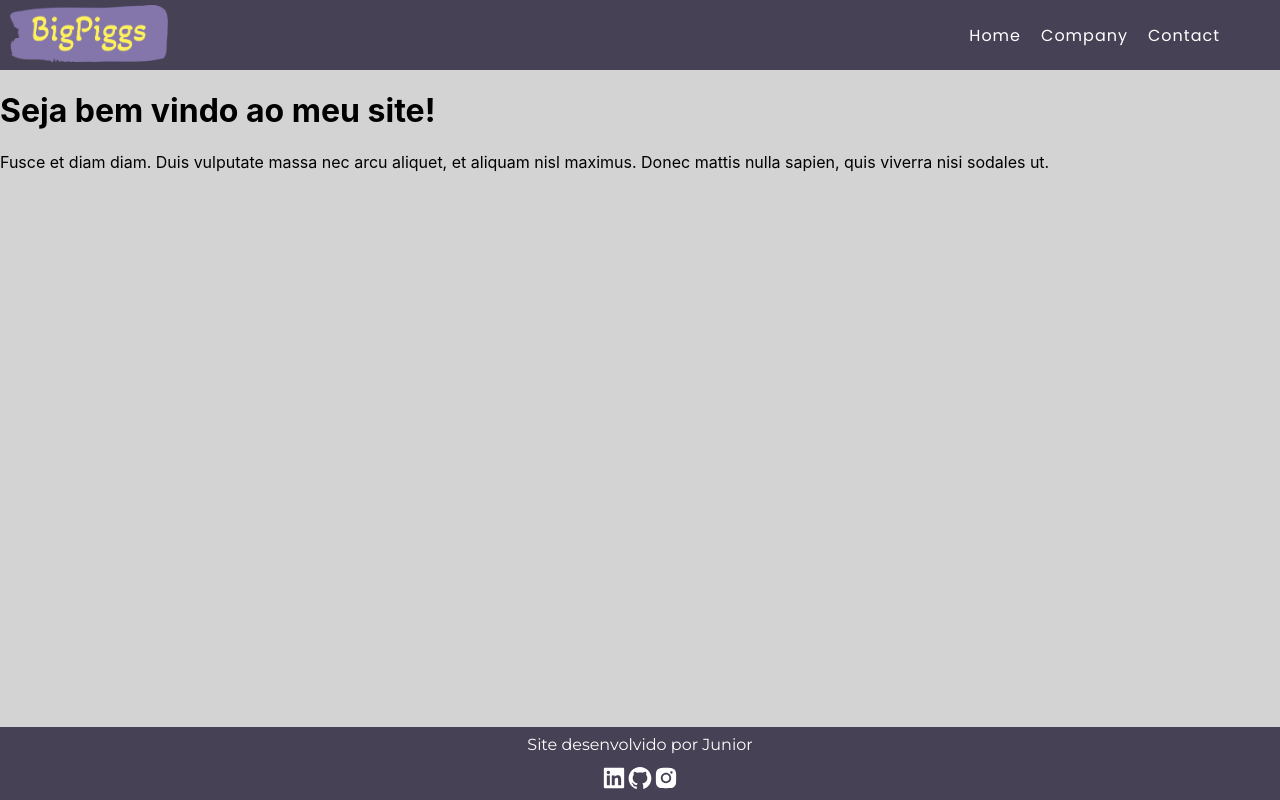
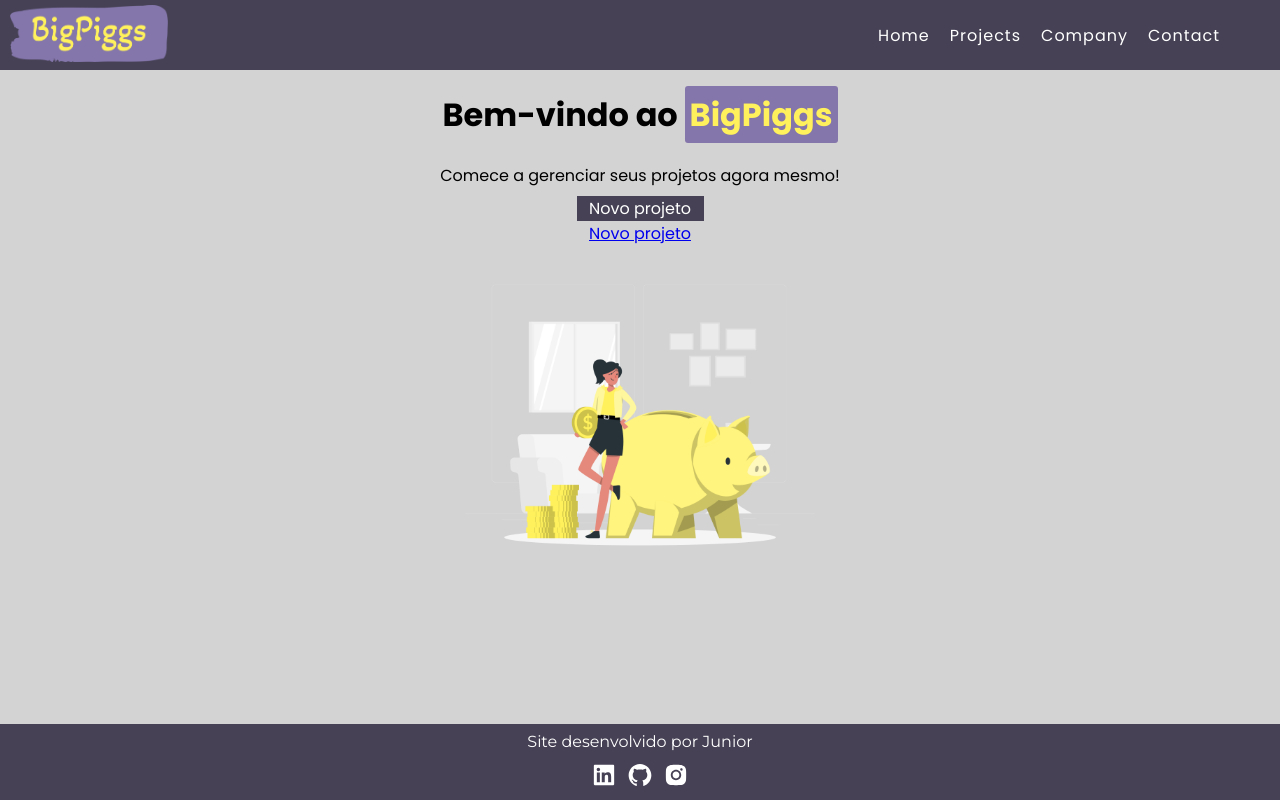
Before and after one commit to JosivaldoS/BigPigg, a React (Create React App) app: page / in a window 1280 px wide. Built offline with nearby package versions, Linux system fonts and the light colour scheme.

Commit message:
Adicionando links e formando a home
Adicionei a página home para o meu projeto com imagem e tudo funcionando.
Adicionei também um novo componente que irá ser utilizado para enviarmos links através dele.

```diff
--- a/src/App.js
+++ b/src/App.js
@@ -1,20 +1,28 @@
 import Footer from "./components/Layout/Footer/Footer";
 import Header from "./components/Layout/Header/Header";
-import Home from "./components/Pages/Home"
+import Home from "./components/Pages/Home/Home"
 import Company from "./components/Pages/Company"
 import Contact from "./components/Pages/Contact"
+import Projects from "./components/Pages/Projects"
+import NewProject from "./components/Pages/NewProject"
 import { BrowserRouter as Router, Routes, Route} from "react-router-dom";
+import Container from "./components/Layout/Container/Container";
+
 
 function App() {
   return (
     <div className="App">
       <Router>
+        <Container>
           <Header />
           <Routes>
             <Route path="/" element={<Home />}/>
+            <Route path="/projects" element={<Projects />} />
             <Route path="/empresa" element={<Company />} />
             <Route path="/contact" element={<Contact />} />
+            <Route path="/newproject" element={<NewProject />} />
           </Routes>
+        </Container>
       </Router>
       <Footer />
     </div>
--- /dev/null
+++ b/src/components/Layout/Container/Container.js
@@ -0,0 +1,8 @@
+
+export default function Container(props){
+    return(
+        <div>
+            {props.children}
+        </div>
+    )
+}
--- a/src/components/Layout/Footer/Footer.js
+++ b/src/components/Layout/Footer/Footer.js
@@ -6,9 +6,24 @@ export default function Footer(){
         <footer>
             <p>Site desenvolvido por Junior</p>
             <nav className={styles.navigationSocial}>
-                <AiFillLinkedin />
-                <AiFillGithub />
-                <AiFillInstagram />
+                <a
+                    href="https://www.linkedin.com/in/josivaldo-junior/"
+                    target="__blank"
+                >
+                    <AiFillLinkedin />
+                </a>
+                <a
+                    href="https://github.com/JosivaldoS"
+                    target="__blank"
+                >
+                    <AiFillGithub />
+                </a>
+                <a
+                    href="https://www.instagram.com/devjunin/"
+                    target="__blank"
+                >
+                    <AiFillInstagram />
+                </a>
             </nav>
         </footer>
     )
--- a/src/components/Layout/Footer/Footer.module.css
+++ b/src/components/Layout/Footer/Footer.module.css
@@ -15,6 +15,21 @@ footer > p{
 }
 
 .navigationSocial{
+    height: 35px;
     font-size: 26px;
     padding: 3px 0px;
 }
+
+.navigationSocial > a{
+    position: relative;
+    padding: 5px;
+    color: white;
+
+    transition: all 0.4s;
+    opacity: 0.5px;
+}
+
+.navigationSocial > a:hover{
+    opacity: 1px;
+    color: #FFF15C;
+}
--- a/src/components/Layout/Header/Header.js
+++ b/src/components/Layout/Header/Header.js
@@ -15,6 +15,9 @@ export default function Header(){
                         <Link to="/" className={styles.Links}>Home</Link>
                     </li>
                     <li>
+                        <Link to="/projects" className={styles.Links}>Projects</Link>
+                    </li>
+                    <li>
                         <Link to="/empresa" className={styles.Links}>Company</Link>
                     </li>
                     <li>
--- /dev/null
+++ b/src/components/Pages/ButtonLink.js
@@ -0,0 +1,8 @@
+import { Link } from "react-router-dom";
+import styles from "./ButtonLink.module.css"
+
+export default function ButtonLink({to, text}) {
+
+    return <Link to={to} className={styles.botao}>{text}</Link>
+
+}
--- /dev/null
+++ b/src/components/Pages/ButtonLink.module.css
@@ -0,0 +1,13 @@
+.botao{
+    background-color: #464154;
+    text-decoration: none;
+    color: white;
+    text-align: center;
+    width: 127px;
+
+    transition: all 0.5s;
+}
+
+.botao:hover{
+    color: #FFF15C;
+}
--- a/src/components/Pages/Home.js
+++ /dev/null
@@ -1,9 +0,0 @@
-
-export default function Home(){
-    return(
-        <>
-            <h1>Seja bem vindo ao meu site!</h1>
-            <p>Fusce et diam diam. Duis vulputate massa nec arcu aliquet, et aliquam nisl maximus. Donec mattis nulla sapien, quis viverra nisi sodales ut.</p>
-        </>
-    )
-}
--- /dev/null
+++ b/src/components/Pages/Home/Home.js
@@ -0,0 +1,18 @@
+import styles from "./Home.module.css"
+import Piggy from "./Piggy.png"
+import ButtonLink from "../ButtonLink"
+
+export default function Home(){
+    return(
+        <main>
+            <h1>Bem-vindo ao <span>BigPiggs</span></h1>
+            <p>Comece a gerenciar seus projetos agora mesmo!</p>
+            <ButtonLink to={"/newproject"} text={"Novo projeto"} />
+            <a href="/">Novo projeto</a>
+            <img
+                src={Piggy}
+                alt="Mulher encostada em um porco de guardar dinheiro"
+            />
+        </main>
+    )
+}
--- /dev/null
+++ b/src/components/Pages/Home/Home.module.css
@@ -0,0 +1,26 @@
+@import url('https://fonts.googleapis.com/css2?family=Poppins:ital,wght@0,100;0,200;0,300;0,400;0,500;0,600;0,700;0,800;0,900;1,100;1,200;1,300;1,400;1,500;1,600;1,700;1,800;1,900&display=swap');
+
+main {
+    font-family: "Poppins";
+    display: flex;
+    flex-direction: column;
+    justify-content: center;
+    align-items: center;
+    width: 100%;
+}
+
+main h1, p{
+    margin-bottom: 8px;
+}
+
+main span{
+    background-color: #8476AB;
+    color: #FFF15C;
+    height: 5px;
+    padding: 6px 5px;
+    border-radius: 3px;
+}
+
+main img{
+    width: 350px;
+}
--- /dev/null
+++ b/src/components/Pages/NewProject.js
@@ -0,0 +1,8 @@
+
+export default function NewProject(){
+    return(
+        <>
+            <h1>Novo projeto</h1>
+        </>
+    )
+}
--- /dev/null
+++ b/src/components/Pages/Projects.js
@@ -0,0 +1,6 @@
+
+export default function Projects(){
+    return(
+        <h1>Meus projetos</h1>
+    )
+}
```
Also changed, not shown: src/components/Pages/Home/Piggy.png (added). Lines whose indentation alone changed are shown as unchanged.
